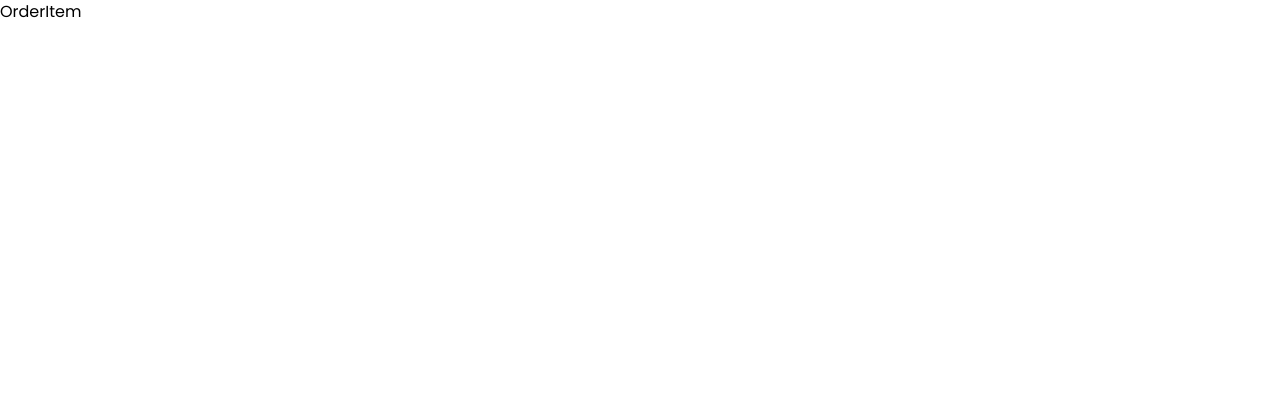
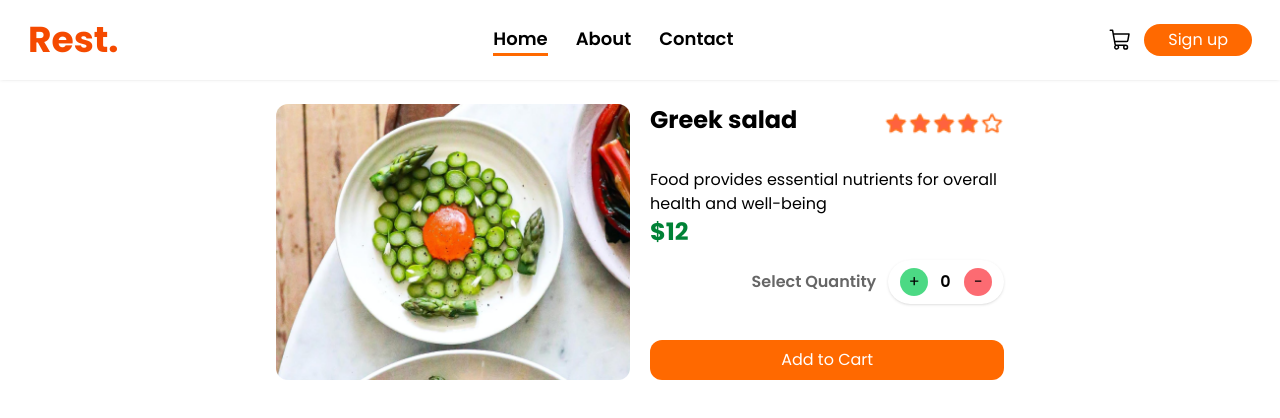
Before and after one commit to haseeb9678/Restaurant-React-App, a React (Vite) app: page / in a window 1280 px wide. Both pictures are taken after a click on the element 162 px from the left and 1060 px from the top of the page. Shown: the top 418 px of the page. Built offline with nearby package versions, Linux system fonts and the light colour scheme.

Commit message:
add order item page

```diff
--- a/src/components/FoodItemCard.jsx
+++ b/src/components/FoodItemCard.jsx
@@ -9,7 +9,7 @@ const FoodItemCard = ({ item }) => {
     return (
         <div
             className='flex flex-col min-w-50 max-w-110 cursor-pointer hover:bg-gray-300/30 bg-gray-300/5 shadow-lg rounded-sm my-2 pb-3 md:max-w-100 lg:max-w-85'
-            onClick={() => navigate('orderItem')}
+            onClick={() => navigate('orderItem', { state: item })}
         >
 
             <div className='h-[70%] overflow-hidden'>
--- a/src/components/FoodItems.jsx
+++ b/src/components/FoodItems.jsx
@@ -18,8 +18,6 @@ const FoodItems = () => {
             setFilteredData(food_list.filter((item) => item.category == activeCategory));
             newData = food_list.filter((item) => item.category == activeCategory);
         }
-
-        console.log(newData);
 
     }, [activeCategory])
 
--- a/src/components/Navbar.jsx
+++ b/src/components/Navbar.jsx
@@ -5,7 +5,7 @@ import { PiShoppingCart } from "react-icons/pi";
 const Navbar = () => {
     const [activePage, setActivePage] = useState('home')
     return (
-        <nav className='w-full h-20 flex items-center px-7 shadow-sm/5'>
+        <nav className='w-full h-20 mb-3 flex items-center px-7 shadow-sm/5 bg-white/90 sticky top-0 backdrop-blur-md z-50'>
             <div className='w-full flex items-center justify-between '>
                 <h2 className='text-orange-600 text-3xl font-bold md:text-4xl'>Rest.</h2>
                 <ul className='hidden text-lg font-semibold md:flex gap-7'>
--- a/src/contexts/foodData.jsx
+++ b/src/contexts/foodData.jsx
@@ -6,8 +6,10 @@ export const FoodContext = createContext();
 export const FoodContextProvider = ({ children }) => {
     const [activeCategory, setActiveCategory] = useState('');
 
+    const [orderItems, setOrderItems] = useState([]);
+
     return (
-        <FoodContext.Provider value={{ activeCategory, setActiveCategory }}>
+        <FoodContext.Provider value={{ activeCategory, setActiveCategory, orderItems, setOrderItems }}>
             {children}
         </FoodContext.Provider>
     );
--- a/src/layouts/RootLayout.jsx
+++ b/src/layouts/RootLayout.jsx
@@ -1,11 +1,15 @@
 import React from 'react'
 import Home from '../pages/Home'
 import { Outlet } from 'react-router-dom'
+import Navbar from '../components/Navbar'
 
 const RootLayout = () => {
     return (
         <>
-            <Outlet />
+            <Navbar />
+            <div className='w-[95%] mx-auto flex flex-col gap-3 md:w-[98%]'>
+                <Outlet />
+            </div>
         </>
     )
 }
--- a/src/pages/Home.jsx
+++ b/src/pages/Home.jsx
@@ -6,12 +6,11 @@ import FoodItems from '../components/FoodItems'
 
 const Home = () => {
     return (
-        <div className='w-[95%] mx-auto flex flex-col gap-3 md:w-[98%]'>
-            <Navbar />
+        <>
             <Hero />
             <Category />
             <FoodItems />
-        </div>
+        </>
     )
 }
 
--- a/src/pages/OrderItem.jsx
+++ b/src/pages/OrderItem.jsx
@@ -1,9 +1,81 @@
-import React from 'react'
+import React, { useEffect, useState } from 'react'
+import { useLocation } from 'react-router-dom'
+import { assets } from '../assets/frontend_assets/assets';
 
 const OrderItem = () => {
+    const [item, setItem] = useState(null);
+    const [quantity, setQuantity] = useState(0);
+    const location = useLocation();
+
+    useEffect(() => {
+        setItem(location.state || null);
+    }, [location.state]);
+
+    const handleIncrease = () => {
+        if (quantity < 10)
+            setQuantity(prev => prev + 1);
+    }
+
+    const handleDecrease = () => {
+        if (quantity > 0)
+            setQuantity(prev => prev - 1);
+    }
+
+    if (!item) {
+        return (
+            <div className="flex items-center justify-center h-[50vh]">
+                <h2 className="font-semibold text-gray-500 text-xl md:text-3xl animate-pulse">
+                    Loading...
+                </h2>
+            </div>
+        );
+    }
+
     return (
-        <div>OrderItem</div>
-    )
-}
+        <section className="flex flex-col md:flex-row gap-5  rounded-2xl p-3 w-[95%] md:w-[70%] lg:w-[60%] mx-auto bg-white">
 
-export default OrderItem
+            {/* Image Section */}
+            <div className="flex justify-center items-center md:w-1/2">
+                <img
+                    className="rounded-xl max-h-[370px] object-fit w-full"
+                    src={item.image}
+                    alt={item.name}
+                />
+            </div>
+
+            {/* Details Section */}
+            <div className="flex flex-col justify-between gap-1 md:w-1/2">
+
+                <div className="flex gap-3 justify-between items-center mb-3">
+                    <h2 className="font-bold text-2xl mb-2">{item.name}</h2>
+                    <span>
+                        <img
+                            src={assets.rating_starts}
+                            alt="rating-stars"
+                            className="h-6"
+                        />
+                    </span>
+                </div>
+                <div className='flex flex-col my-2'>
+                    <p>{item.description}</p>
+                    <span className='font-bold text-2xl text-green-700'>${item.price}</span>
+                </div>
+
+                <div className='flex gap-3 items-center justify-end mb-3'>
+                    <p className='font-semibold text-md text-black/60'>Select Quantity</p>
+                    <div className='flex gap-3 items-center bg-white shadow-sm px-3 py-2 rounded-full'>
+                        <button onClick={handleIncrease} className='bg-green-500/70 rounded-full w-7 h-7 cursor-pointer'>+</button>
+                        <p className='font-semibold w-3'>{quantity}</p>
+                        <button onClick={handleDecrease} className='bg-red-500/70 rounded-full w-7 h-7 cursor-pointer'>-</button>
+                    </div>
+                </div>
+
+                <button className="mt-auto bg-orange-500 text-white px-4 py-2 rounded-xl hover:bg-orange-600 transition">
+                    Add to Cart
+                </button>
+            </div>
+        </section>
+    );
+};
+
+export default OrderItem;
```
Also changed, not shown: src/assets/frontend_assets/assets.js (+32 -32 lines).
